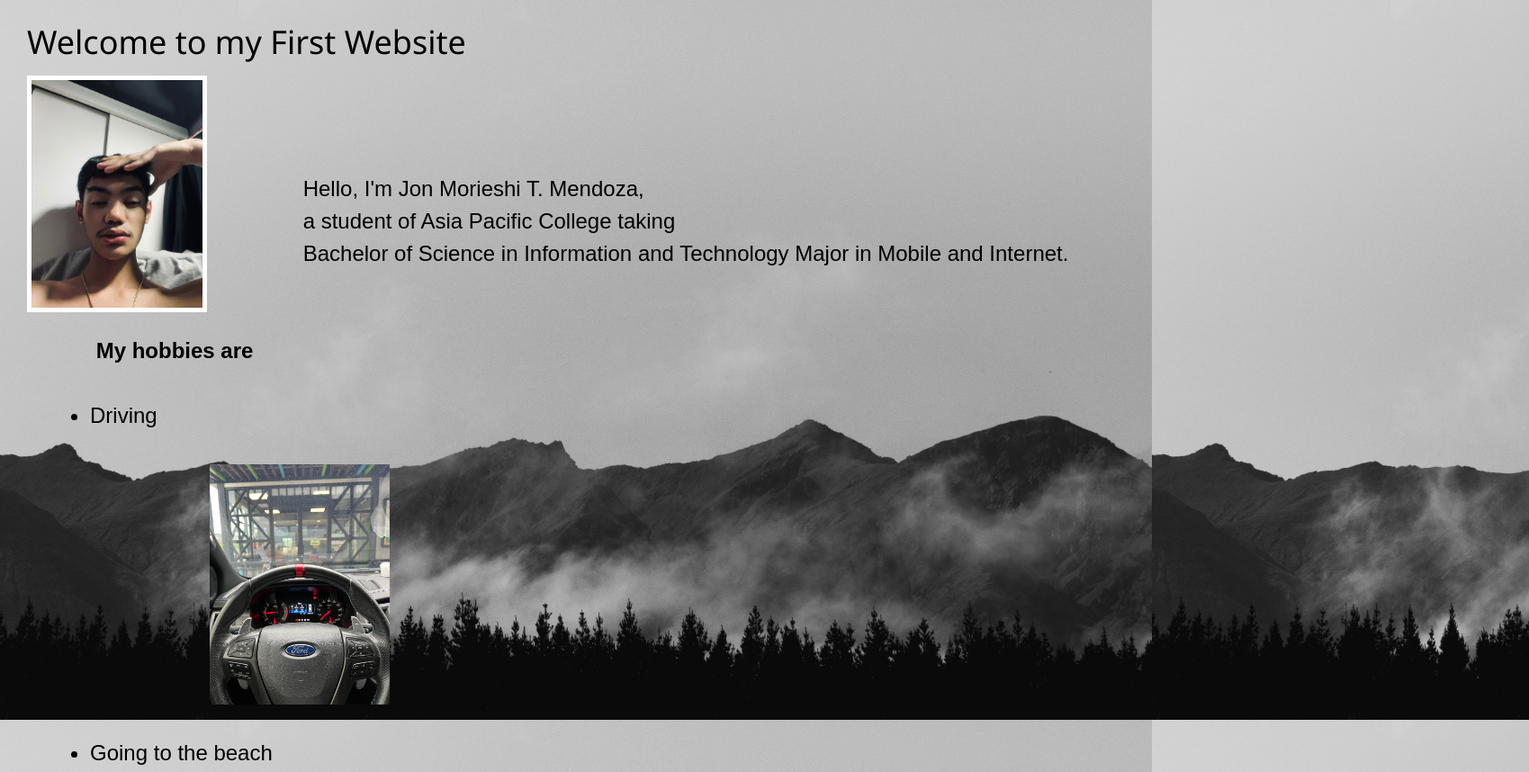
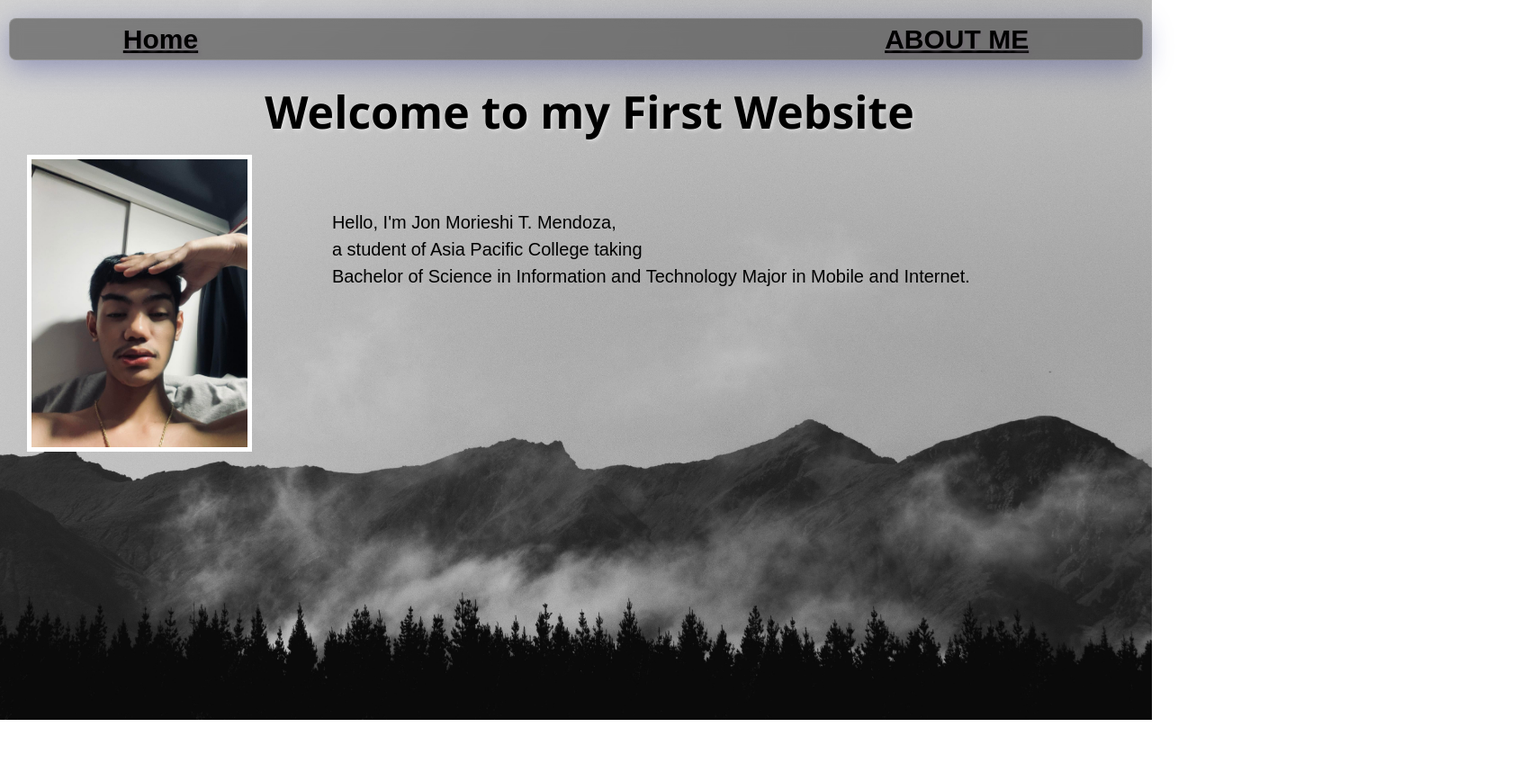
Before and after one commit to Jon0710/lab2, a plain HTML site: page index.html in a window 1280 px wide. Shown: the top 858 px of the page at 90% size, 1699 px wide, since content can reach past the window. After the commit the page ends 800 px from the top, so only its background shows below. Drawn offline with nearby package versions, Linux system fonts and the light colour scheme; a web font is replaced by a local one.

Commit message:
added to week4

```diff
--- a/index.html
+++ b/index.html
@@ -10,28 +10,20 @@
 <script src="script.js"></script>
 </head>
 <body>
+    <div class="navbar">
+        <div class="navbar_slct">
+            <a href="index.html">Home</a>
+            <a href="aboutme.html">ABOUT ME</a>
+        </div>
+    </div>
     <div>
         <h1>Welcome to my First Website</h1>
-        <img id="img" src="picture1.jpg" alt="My Profile Pic" width="200px">
+        <img id="img" src="picture1.jpg" alt="My Profile Pic" width="250px">
         <pre class="paragraph">
             <p>
-
                 Hello, I'm Jon Morieshi T. Mendoza,
                 a student of Asia Pacific College taking
                 Bachelor of Science in Information and Technology Major in Mobile and Internet.
-
-                <ul> <strong>My hobbies are</strong>
-                    <li>Driving</li>
-                    <img src="picture2.jpg" alt="Drive" width="200px">
-                    <li>Going to the beach</li>
-                    <img src="picture3.jpg" alt="Beach" width="200px">
-                    <li>Watching Sunset</li>
-                    <img src="picture4.jpg" alt="Sunset" width="200px">
-                    <li>To Travel</li>
-                    <img src="picture5.jpg" alt="Travel" width="200px">
-                </ul>
-                I am excited about the opportunity to work with my future career, I look forward to my future success.
-
             </p>
         </pre>
     </div>
--- a/script.js
+++ b/script.js
@@ -1,5 +1,5 @@
-if (!sessionStorage.getItem('alertShown')) {     // If not, show the alert
-    alert("Welcome to my personal profile!");     // Mark the alert as shown in sessionStorage
+if (!sessionStorage.getItem('alertShown')) {
+    alert("Welcome to my personal profile!");
     sessionStorage.setItem('alertShown', 'true');   }
 
 let name = "Jon Morieshi";
--- a/styles.css
+++ b/styles.css
@@ -12,7 +12,7 @@ ul {
 }
 
 .paragraph {
-    font-size: 24px;
+    font-size: 20px;
 }
 
 
@@ -32,6 +32,10 @@ body {
 h1 {
     padding-top: 10px;
     padding-left: 30px;
+    text-align: center;
+    text-shadow: 2px 2px 4px rgba(255, 255, 255, 0.5);
+    font-size: 50px;
+    font-weight: bold;
 }
 
 #img {
@@ -39,3 +43,37 @@ h1 {
     float: left;
     margin-left: 30px;
 }
+
+.navbar {
+    font-family: 'pupcat';
+    display: flex;
+    text-align: center;
+    justify-content: space-between;
+    margin-top: 20px;
+    margin-left: 10px;
+    margin-right: 10px;
+    background: rgba(2, 2, 2, 0.4);
+    box-shadow: 0 8px 32px 0 rgba( 31, 38, 135, 0.37 );
+    backdrop-filter: blur( 6.5px );
+    -webkit-backdrop-filter: blur( 6.5px );
+    border-radius: 8px;
+    border: 1px solid rgba( 255, 255, 255, 0.18 );
+    position: relative;
+}
+.navbar_slct {
+    display: flex;
+    justify-content: space-between;
+    width: 80%;
+    font-weight: bold;
+    margin-left: auto;
+    margin-right: auto;
+    font-size: 30px;
+    text-shadow: 2px 2px 4px rgb(114, 107, 116);
+}
+.navbar {
+    text-decoration: none;
+}
+
+.socmed {
+    text-align: center;
+}
```
Also changed, not shown: aboutme.html (added, +43 -0 lines), fblogo.png (added), iglogo.png (added), 1 other file.
